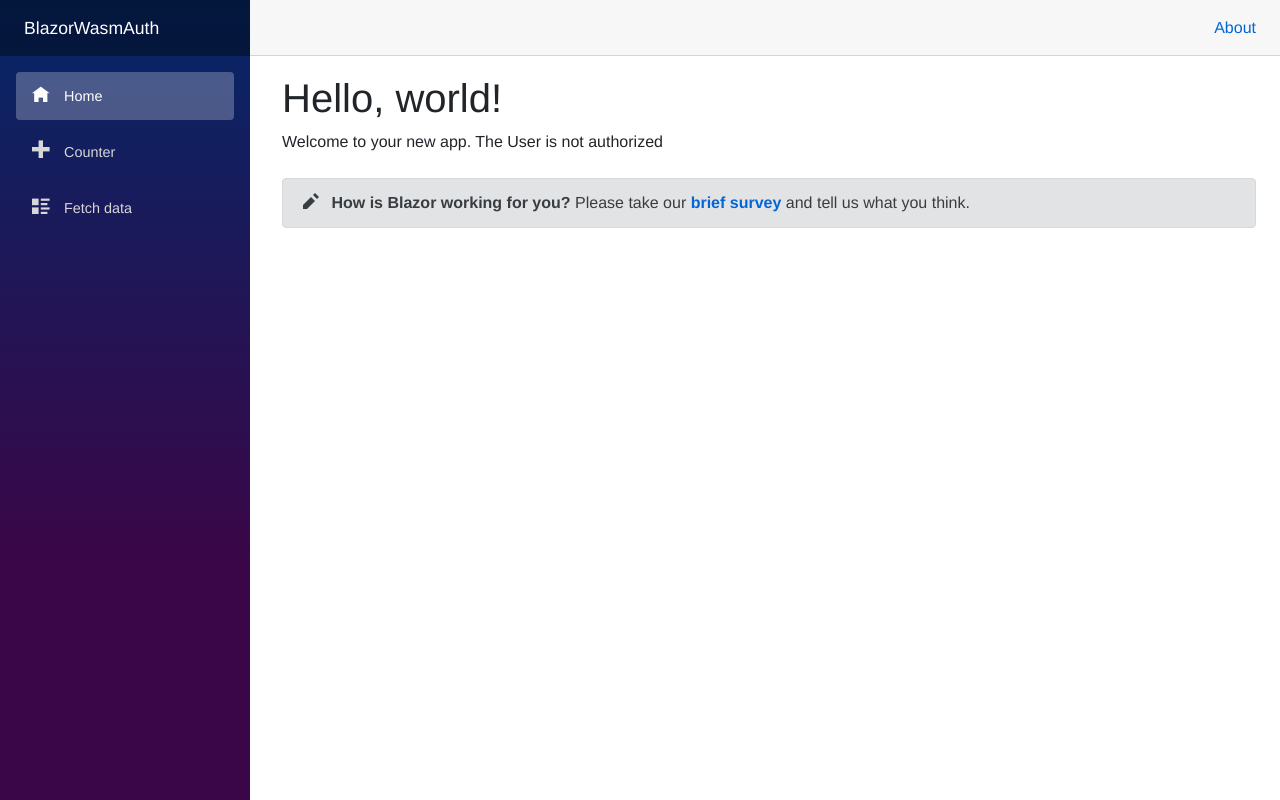
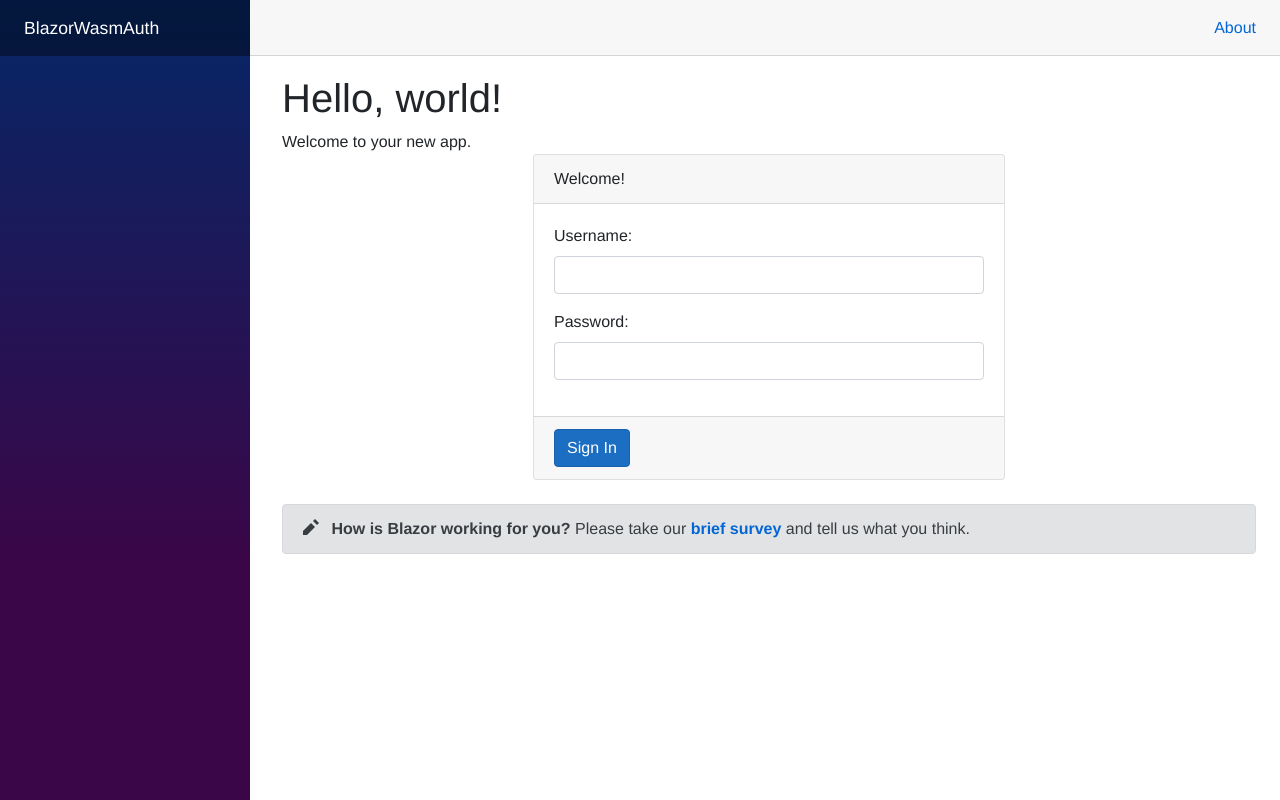
Before and after one commit to mauriciolobo/blazorwasmauthentication, an ASP.NET Core app: page / in a window 1280 px wide. Run offline with ASP.NET Core 8, Linux system fonts and the light colour scheme; style sheets or scripts are compiled from the project's sources.

Commit message:
Basic authentication using memory state

```diff
--- a/BlazorWasmAuth/Pages/Counter.razor
+++ b/BlazorWasmAuth/Pages/Counter.razor
@@ -1,4 +1,7 @@
 @page "/counter"
+@using Microsoft.AspNetCore.Authorization
+
+@attribute [Authorize]
 
 <h1>Counter</h1>
 
--- a/BlazorWasmAuth/Pages/Index.razor
+++ b/BlazorWasmAuth/Pages/Index.razor
@@ -1,4 +1,8 @@
 @page "/"
+@using BlazorWasmAuth.Services
+
+@inject TokenSessionState TokenSession
+@inject AuthenticationStateProvider AuthenticationStateProvider
 
 <h1>Hello, world!</h1>
 
@@ -6,11 +10,53 @@ Welcome to your new app.
 
 <AuthorizeView>
     <Authorized>
-        The user is authorized: <b>@context.User.Identity.Name</b>
+        <div class="alert alert-info my-2">The user is authorized: <b>@context.User.Identity.Name</b></div>
+        <div class="my-2">
+            <button class="btn btn-danger" @onclick="SignOut">Sign out</button>
+        </div>
     </Authorized>
     <NotAuthorized>
-        The User is not authorized
+        <div class="row">
+            <div class="col-6 mx-auto">
+                <div class="card">
+                    <div class="card-header">
+                        Welcome!
+                    </div>
+                    <div class="card-body">
+                        <div class="form-group">
+                            <label>Username:</label>
+                            <input type="text" @bind="username" class="form-control" />
+                        </div>
+                        <div class="form-group">
+                            <label>Password:</label>
+                            <input type="password" @bind="password" class="form-control" />
+                        </div>
+                    </div>
+                    <div class="card-footer">
+                        <button class="btn btn-primary" @onclick="SignIn">Sign In</button>
+                    </div>
+                </div>
+            </div>
+        </div>
     </NotAuthorized>
 </AuthorizeView>
 
 <SurveyPrompt Title="How is Blazor working for you?" />
+
+@code
+{
+    private string token;
+    private string username;
+    private string password;
+
+
+    private void SignIn()
+    {
+        ((CustomAuthenticationStateProvider) AuthenticationStateProvider).SignIn(username, password);
+    }
+
+    private void SignOut()
+    {
+        ((CustomAuthenticationStateProvider)AuthenticationStateProvider).SignOut();
+    }
+}
--- a/BlazorWasmAuth/Program.cs
+++ b/BlazorWasmAuth/Program.cs
@@ -23,6 +23,7 @@ namespace BlazorWasmAuth
 
             builder.Services.AddAuthorizationCore();
             builder.Services.AddScoped<AuthenticationStateProvider, CustomAuthenticationStateProvider>();
+            builder.Services.AddSingleton<TokenSessionState>();
 
             await builder.Build().RunAsync();
         }
--- a/BlazorWasmAuth/Shared/NavMenu.razor
+++ b/BlazorWasmAuth/Shared/NavMenu.razor
@@ -5,6 +5,7 @@
     </button>
 </div>
 
+<AuthorizeView>
     <div class="@NavMenuCssClass" @onclick="ToggleNavMenu">
         <ul class="nav flex-column">
             <li class="nav-item px-3">
@@ -24,6 +25,7 @@
             </li>
         </ul>
     </div>
+</AuthorizeView>
 
 @code {
     private bool collapseNavMenu = true;
```
Also changed, not shown: BlazorWasmAuth/Services/CustomAuthenticationStateProvider.cs (+51 -1 lines), README.md. Lines whose indentation alone changed are shown as unchanged.
